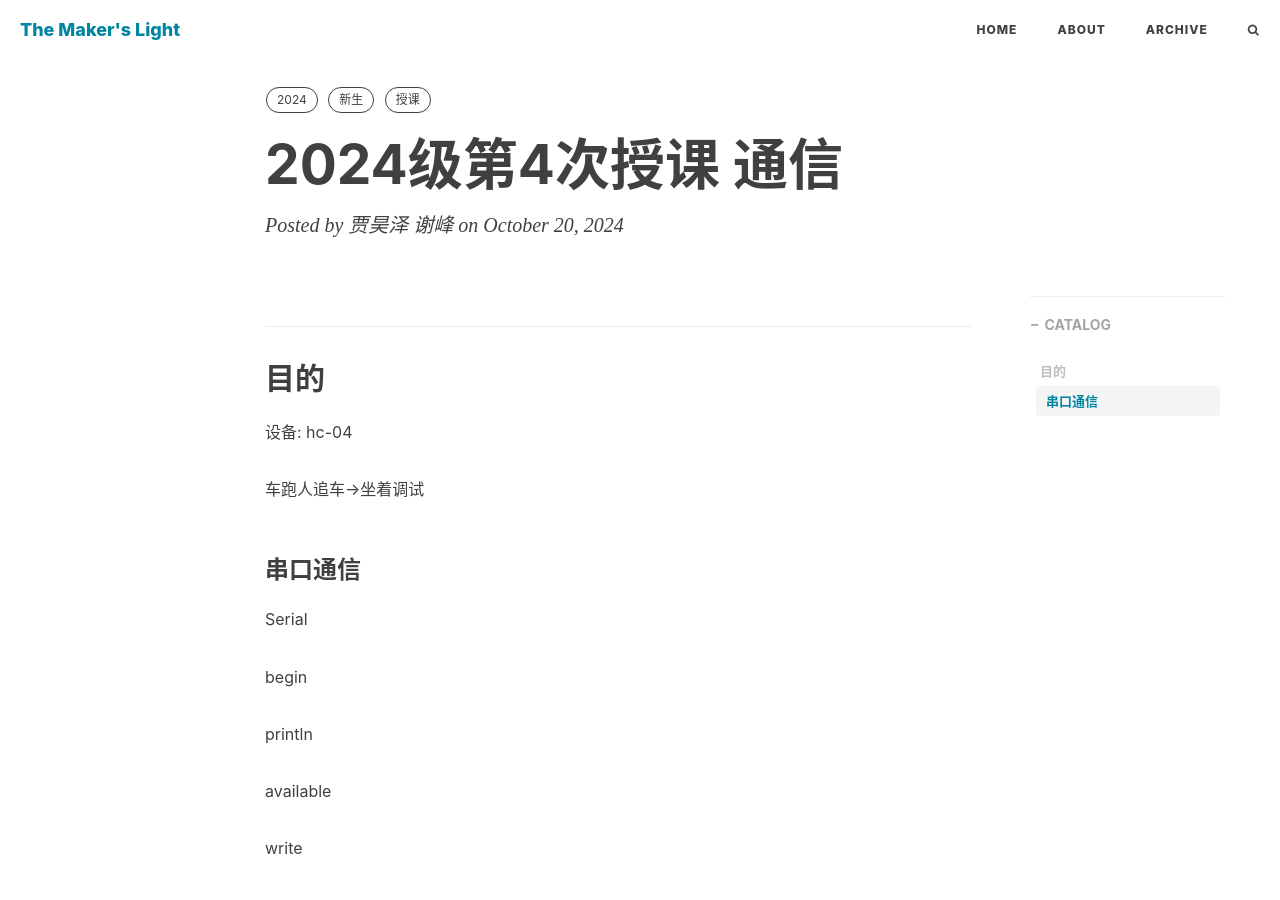
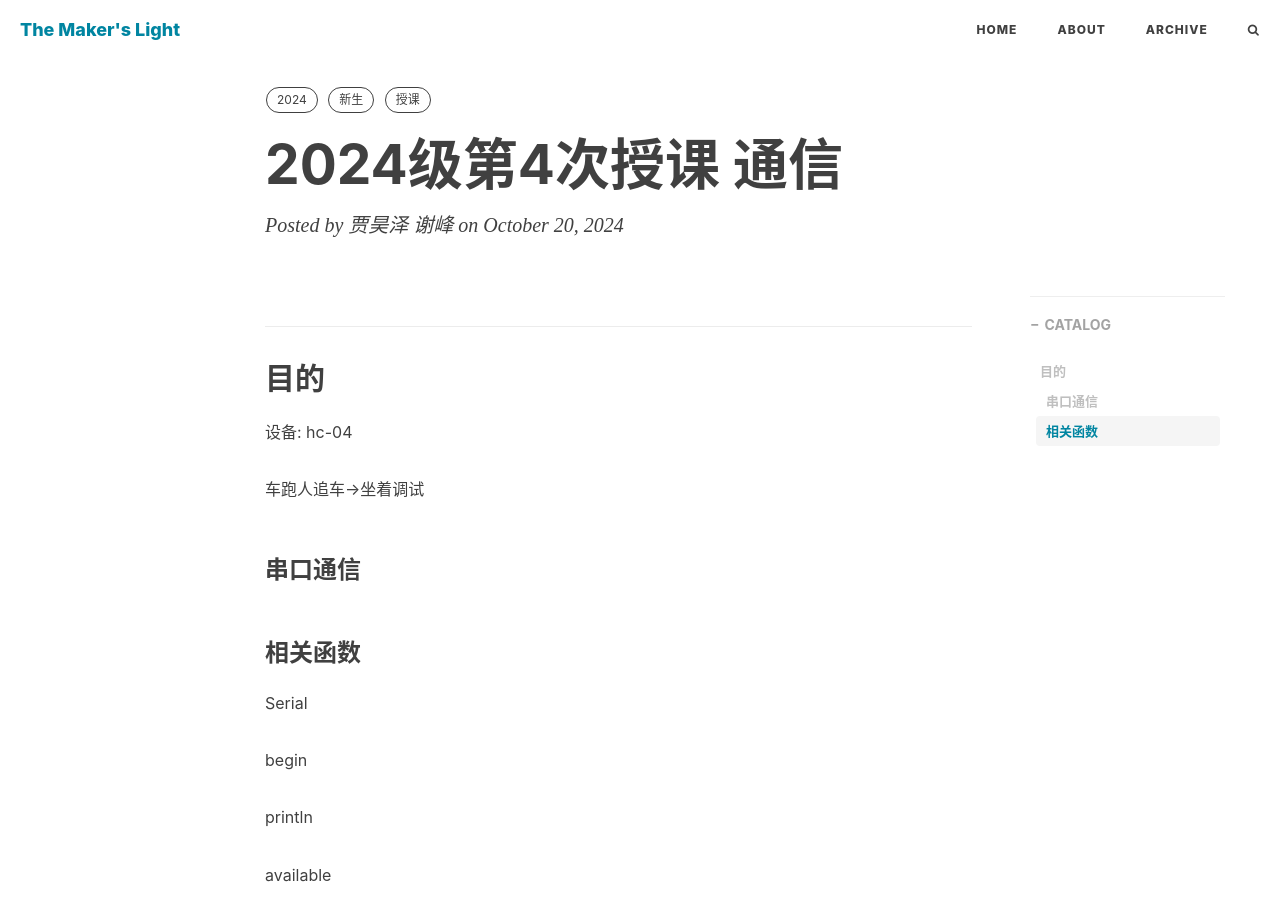
Before and after one commit to PuzzleNone/CreatorBlog, a Jekyll site: the page built from _posts/2024-10-20-Lesson4.md, in a window 1280 px wide and 900 px high. Built offline with Jekyll 4.4.1, drawn with Linux system fonts in a browser that asks for light colours; nearby versions of some CDN libraries; comment, search, counter and statistics services are not loaded.

Commit message:
Change Content

```diff
--- a/_posts/2024-10-20-Lesson4.md
+++ b/_posts/2024-10-20-Lesson4.md
@@ -11,6 +11,7 @@ tags:
 ---
 
 ## 目的
+
 设备: hc-04
 
 车跑人追车->坐着调试
@@ -18,6 +19,7 @@ tags:
 ### 串口通信
 
 
+### 相关函数
 
 Serial
 
```
